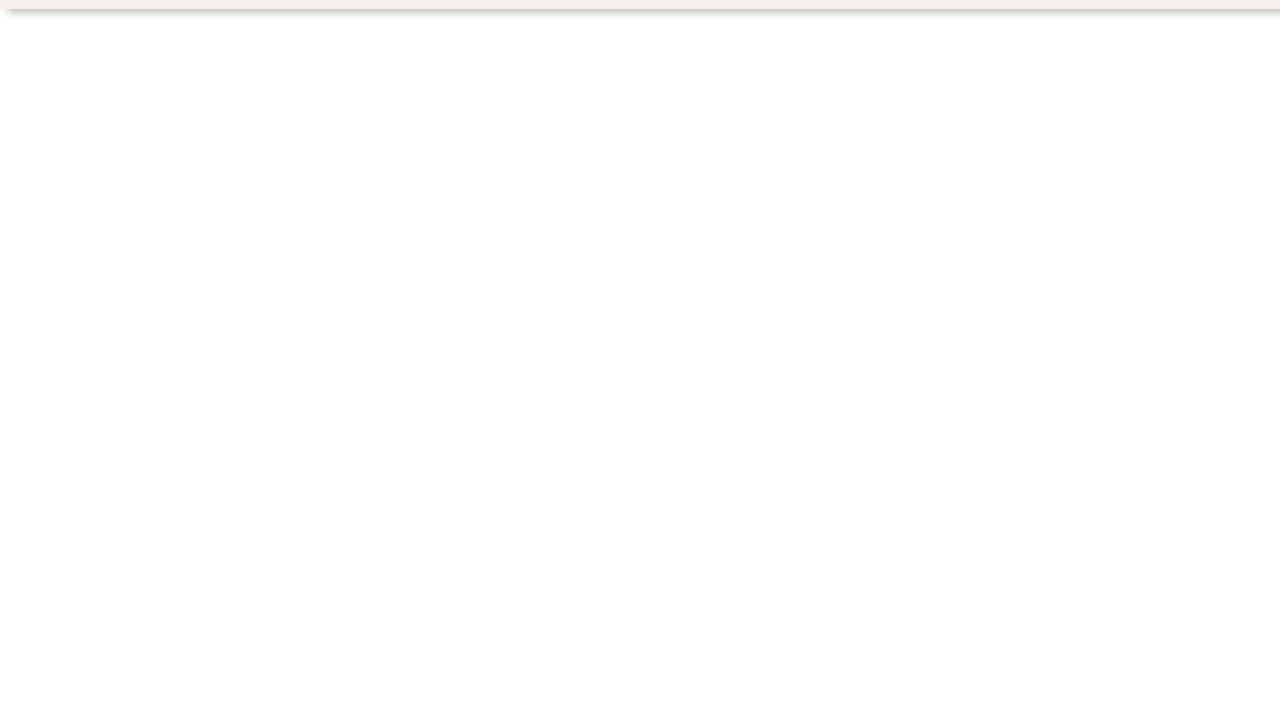
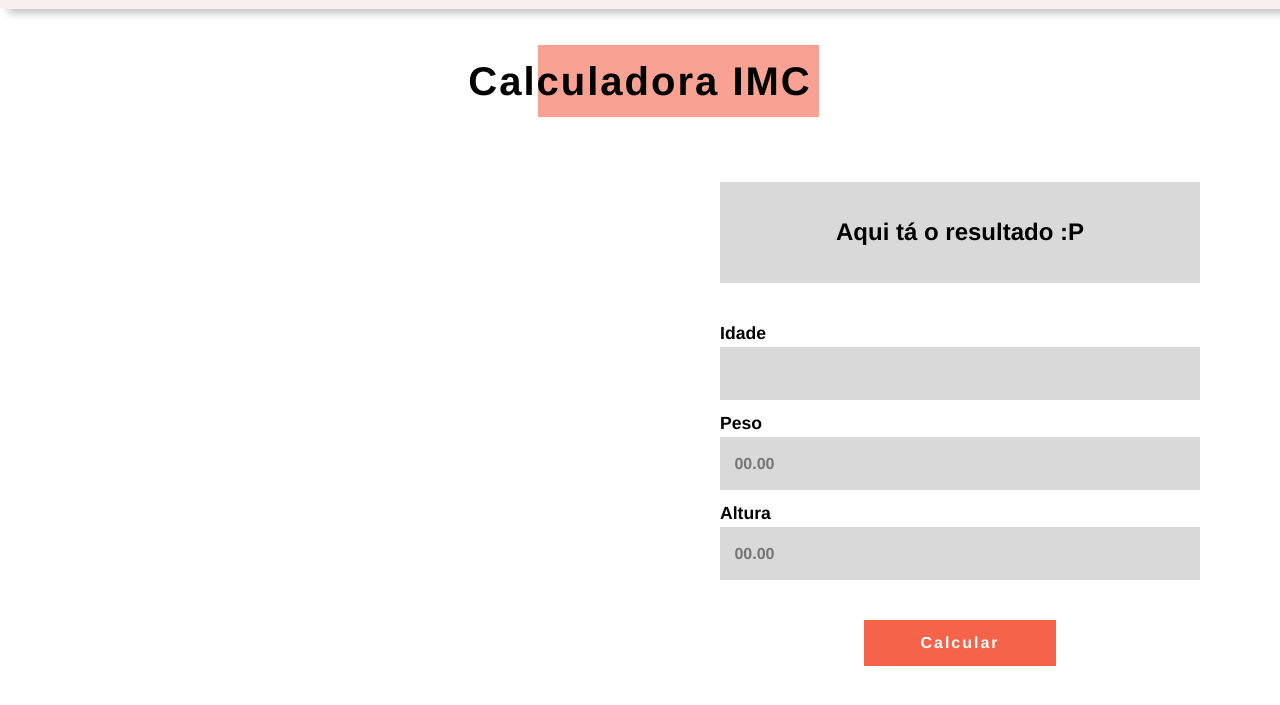
Before and after one commit to VitoriaMariadev/vitoria-maria-imc-t4, a plain HTML site: page Pages/calcImc.html in a window 1280 px wide. Shown: the part 71-776 px from the top of the page. Drawn offline with Linux system fonts and the light colour scheme.

Commit message:
FEAT/ Calculadora

```diff
--- a/CSS/calcImcStyle.css
+++ b/CSS/calcImcStyle.css
@@ -0,0 +1,186 @@
+.main-calcimc{
+    width: 100%;
+    height: 90vh;
+    padding-top: 10vh;
+    display: flex;
+    flex-direction: column;
+
+}
+
+.main-calcimc-titulo{
+    width: 100%;
+    height: 20%;
+    display: flex;
+    justify-content: center;
+    align-items: center;
+    position: relative;
+
+}
+
+.main-calcimc-titulo::before{
+    content: '';
+    width: 22%;
+    height: 50%;
+    right: 36%;
+    position: absolute;
+    background-color: rgba(245, 99, 74, 0.60);
+
+}
+
+.main-calcimc-titulo > h1{
+    font-size: 2.5rem;
+    position: absolute;
+    font-weight: bold;
+    letter-spacing: 2px;
+}
+
+.main-calc-container{
+    width: 100%;
+    height: 80%;
+   display: flex;
+}
+
+.main-calccontainer-esquerdo{
+    width: 50%;
+    height: 100%;
+    display: flex;
+    align-items: center;
+    justify-content: center;
+}
+
+.main-calccontainer-esquerdo-dados{
+    width: 100%;
+    height: 100%;
+    display: flex;
+    align-items: center;
+    justify-content: center;
+}
+
+.main-calccontainer-esquerdo-dados-img{
+    width: 30%;
+    height: 90%;
+    display: flex;
+    align-items: center;
+    justify-content: center;
+
+
+}
+
+.main-calccontainer-esquerdo-dados-img > img{
+    width: 80%;
+}
+
+.main-calccontainer-esquerdo-dados-texto{
+    height: 80%;
+    width: 50%;
+    display: flex;
+    flex-direction: column;
+
+}
+
+.main-calccontainer-esquerdo-dados-texto > p{
+    height: 12%;
+    font-size: 1.2rem;
+    margin-bottom: 2%;
+    background-color: #F5634A;
+    display: flex;
+    align-items: center;
+    justify-content: center;
+    color: #fff;
+}
+
+.main-calccontainer-esquerdo-dados-texto > p > span{
+
+    font-weight: 600;
+
+}
+
+.main-calccontainer-direito{
+    width: 50%;
+    height: 100%;
+    display: flex;
+    align-items: center;
+    justify-content: center;
+    flex-direction: column;
+}
+
+.main-calccontainer-direito-formulario{
+    width: 75%;
+    height: 70%;
+    display: flex;
+    align-items: center;
+    justify-content: space-between;
+    flex-direction: column;
+}
+
+.main-calccontainer-direito-formulario-resultado{
+    width: 100%;
+    height: 25%;
+    background-color: #D9D9D9;
+    display: flex;
+    align-items: center;
+    justify-content: center;
+}
+
+.main-calccontainer-direito-formulario-input{
+    width: 100%;
+    height: 67%;
+    display: flex;
+    flex-direction: column;
+    justify-content: space-around;
+
+}
+
+.main-calccontainer-direito-formulario-dados{
+    width: 100%;
+    height: 30%;
+    display: flex;
+    flex-direction: column;
+
+}
+
+.main-calccontainer-direito-formulario-dados > p{
+    height: 34%;
+    display: flex;
+    align-items: center;
+    font-size: 1.1rem;
+    font-weight: bold;
+}
+
+.main-calccontainer-direito-formulario-dados > input{
+    width: 94%;
+    height: 66%;
+    outline: none;
+    border: none;
+    background-color: #D9D9D9;
+    padding-left: 3%;
+    padding-right: 3%;
+    font-size: 1rem;
+    font-weight: bold;
+}
+
+.main-calccontainer-direito-btn{
+    width: 100%;
+    height: 20%;
+    display: flex;
+    align-items: center;
+    justify-content: center;
+}
+
+.main-calccontainer-direito-btn > button{
+    width: 30%;
+    height: 40%;
+    background-color: #F5634A;
+    outline: none;
+    border: none;
+    color: #fff;
+    font-weight: bold;
+    letter-spacing: 2px;
+    font-size: 1rem;
+    cursor: pointer;
+
+}
+
+.main-calccontainer-direito-btn > button:hover{
+    background-color: #eb5237;
+}
--- a/Js/index.js
+++ b/Js/index.js
@@ -65,3 +65,77 @@ function chamarFuncoes() {
   }
 
 chamarFuncoes()
+
+const calcularImc = () => {
+    let resultado;
+    let imc;
+    let img;
+    let tipo;
+    const dadosDoUsuario = document.getElementById('dados')
+    const resultadoFinal = document.getElementById('resultado')
+    const idade = document.getElementById('idade').value;
+    const peso = document.getElementById('peso').value;
+    const altura = document.getElementById('altura').value;
+
+    resultado = peso/altura**2
+
+    if (!resultado){
+        resultadoFinal.innerHTML = `<h2>Valor incorreto</h2>`;
+
+    }else{
+
+        if (idade < 60){
+            tipo = 'Adulto'
+            if (resultado < 18.5){
+                imc = 'Baixo Peso'
+                img = 'abaixo do peso.png'
+            }else if (resultado >= 18.5 && resultado <= 24.5){
+                imc = 'Peso Normal'
+                img = 'peso normal.png'
+            }else if (resultado >= 25 && resultado <= 29.9){
+                imc = 'Excesso de Peso'
+                img = 'acima do peso.png'
+            }else if (resultado >= 30 && resultado <= 34.9){
+                imc = 'Obesidade de Classe 1'
+                img = 'obeso.png'
+            }else if (resultado >= 35 && resultado <= 39.9){
+                imc = 'Obesidade de Classe 2'
+                img = 'obesidade 2.png'
+            }else if (resultado >= 40){
+                imc = 'Obesidade de Classe 4'
+                img = 'obesidade 2.png'
+            }
+
+        }else if (idade >= 60){
+            tipo = 'Idoso'
+            if (resultado <= 22){
+                imc = 'Baixo Peso'
+                img = 'abaixo do peso.png'
+            }else if (resultado > 22 && resultado < 27){
+                imc = 'Adequado ou eutotrófico'
+                img = 'peso normal.png'
+            }else if (resultado >= 27){
+                imc = 'Sobrepeso'
+                img = 'acima do peso.png'
+            }
+        }
+
+        dadosDoUsuario.innerHTML = `
+        <div class="main-calccontainer-esquerdo-dados-img">
+            <img src="../Images/${img}" alt="">
+        </div>
+        <div class="main-calccontainer-esquerdo-dados-texto">
+            <p><span>Sua idade é: </span> ${idade}</p>
+            <p><span>Você é: </span> ${tipo}</p>
+            <p><span>Sua altura é de: </span> ${altura}m</p>
+            <p><span>Seu peso é de: </span> ${peso}Kg</p>
+            <p><span>Seu IMC é: </span> ${resultado}</p>
+            <p><span>Sua classificação é: </span> ${imc}</p>
+        </div>
+
+        `;
+        resultadoFinal.innerHTML = `<h2>${resultado}</h2>`;
+
+    }
+
+}
--- a/Pages/calcImc.html
+++ b/Pages/calcImc.html
@@ -5,6 +5,8 @@
     <meta name="viewport" content="width=device-width, initial-scale=1.0">
     <title>Imc</title>
     <link rel="stylesheet" href="../CSS/style.css">
+    <link rel="stylesheet" href="../CSS/calcImcStyle.css">
+    <script src="../Js/index.js"></script>
 </head>
 <body>
     <header>
@@ -26,14 +28,48 @@
         </div>
     </header>
 
-    <select class="main-calcimc">
+    <section class="main-calcimc">
         <div class="main-calcimc-titulo">
             <h1>Calculadora IMC</h1>
         </div>
 
         <div class="main-calc-container">
-            <div class="main-calccontainer-esquerdo"></div>
+            <div class="main-calccontainer-esquerdo">
+                <div class="main-calccontainer-esquerdo-dados" id="dados">
+
+                </div>
+            </div>
+
+            <div class="main-calccontainer-direito">
+                <div class="main-calccontainer-direito-formulario">
+                    <div class="main-calccontainer-direito-formulario-resultado" id="resultado">
+                        <h2>Aqui tá o resultado :P</h2>
+                    </div>
+
+                    <div class="main-calccontainer-direito-formulario-input">
+                        <div class="main-calccontainer-direito-formulario-dados idade">
+                            <p>Idade</p>
+                            <input type="text" id="idade">
+                        </div>
+
+                        <div class="main-calccontainer-direito-formulario-dados peso">
+                            <p>Peso</p>
+                            <input type="text" id="peso" placeholder="00.00">
+                        </div>
+
+                        <div class="main-calccontainer-direito-formulario-dados altura">
+                            <p>Altura</p>
+                            <input type="text" id="altura" placeholder="00.00">
+                        </div>
+
+                    </div>
+                </div>
+
+                <div class="main-calccontainer-direito-btn">
+                    <button onclick="calcularImc()" >Calcular</button>
+                </div>
+            </div>
         </div>
-    </select>
+    </section>
 </body>
 </html>
```
Also changed, not shown: Images/abaixo do peso.png (added), Images/acima do peso.png (added), Images/obesidade 2.png (added), Images/obeso.png (added), Images/peso normal.png (added).
